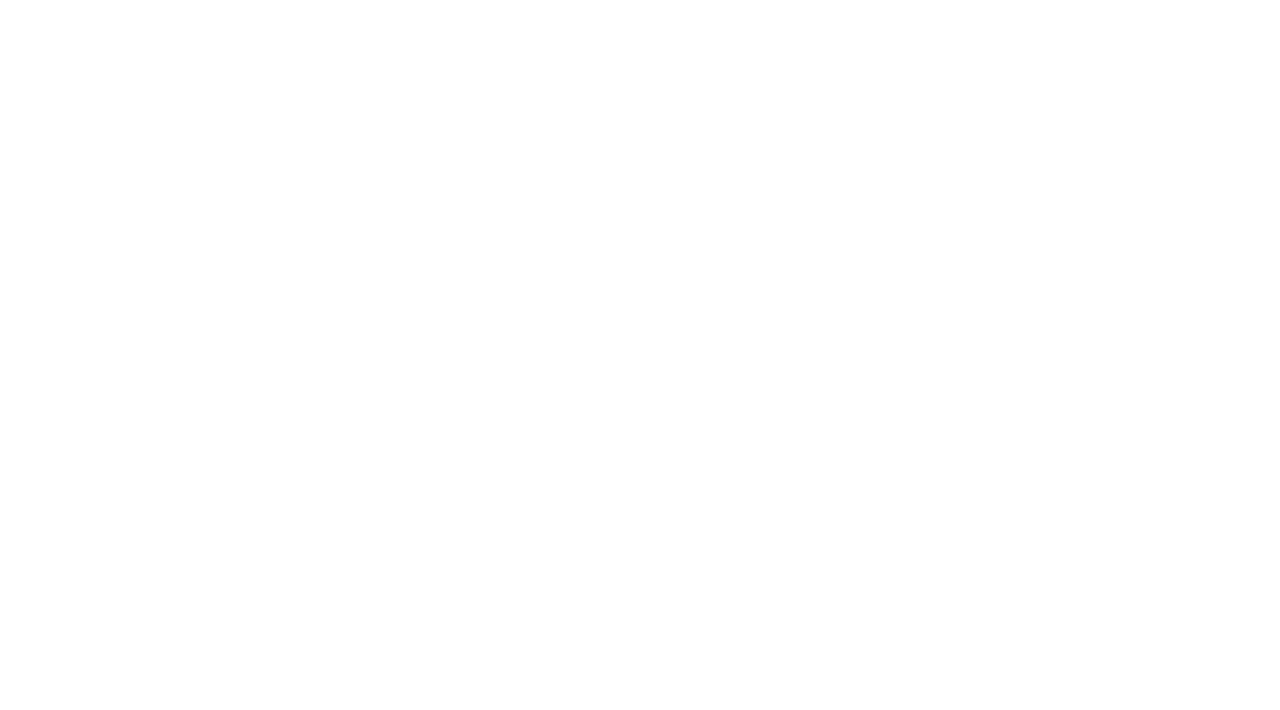
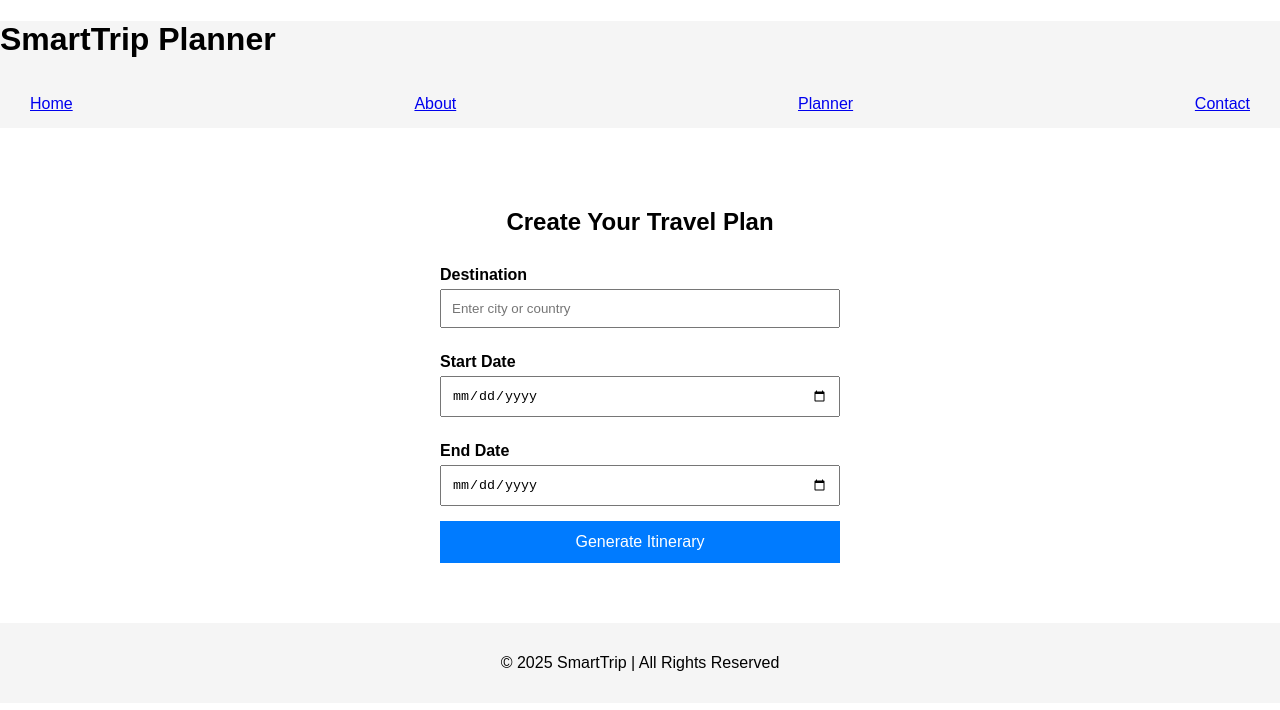
Before and after one commit to Sathwik0510/smart-travel-itinerary-planner, a plain HTML site: page services.html in a window 1280 px wide. Drawn offline with Linux system fonts and the light colour scheme.

Commit message:
Added planner page UI with itinerary form

```diff
--- a/CSS/style.css
+++ b/CSS/style.css
@@ -91,3 +91,35 @@ footer {
   border-radius: 5px;
   font-weight: bold;
 }
+/* Planner Page */
+#planner {
+  padding: 60px 20px;
+  text-align: center;
+}
+
+.planner-form {
+  max-width: 400px;
+  margin: auto;
+  display: flex;
+  flex-direction: column;
+}
+
+.planner-form label {
+  text-align: left;
+  margin: 10px 0 5px;
+  font-weight: bold;
+}
+
+.planner-form input {
+  padding: 10px;
+  margin-bottom: 15px;
+}
+
+.planner-form button {
+  padding: 12px;
+  background-color: #007bff;
+  color: white;
+  border: none;
+  cursor: pointer;
+  font-size: 16px;
+}
--- a/services.html
+++ b/services.html
@@ -0,0 +1,45 @@
+<!DOCTYPE html>
+<html lang="en">
+<head>
+  <meta charset="UTF-8">
+  <title>Trip Planner</title>
+  <link rel="stylesheet" href="CSS/style.css">
+</head>
+<body>
+
+  <!-- Header -->
+  <header>
+    <h1>SmartTrip Planner</h1>
+    <nav>
+      <a href="index.html">Home</a>
+      <a href="about.html">About</a>
+      <a href="services.html">Planner</a>
+      <a href="contact.html">Contact</a>
+    </nav>
+  </header>
+
+  <!-- Planner Section -->
+  <section id="planner">
+    <h2>Create Your Travel Plan</h2>
+
+    <form class="planner-form">
+      <label>Destination</label>
+      <input type="text" placeholder="Enter city or country">
+
+      <label>Start Date</label>
+      <input type="date">
+
+      <label>End Date</label>
+      <input type="date">
+
+      <button type="submit">Generate Itinerary</button>
+    </form>
+  </section>
+
+  <!-- Footer -->
+  <footer>
+    <p>© 2025 SmartTrip | All Rights Reserved</p>
+  </footer>
+
+</body>
+</html>
```
